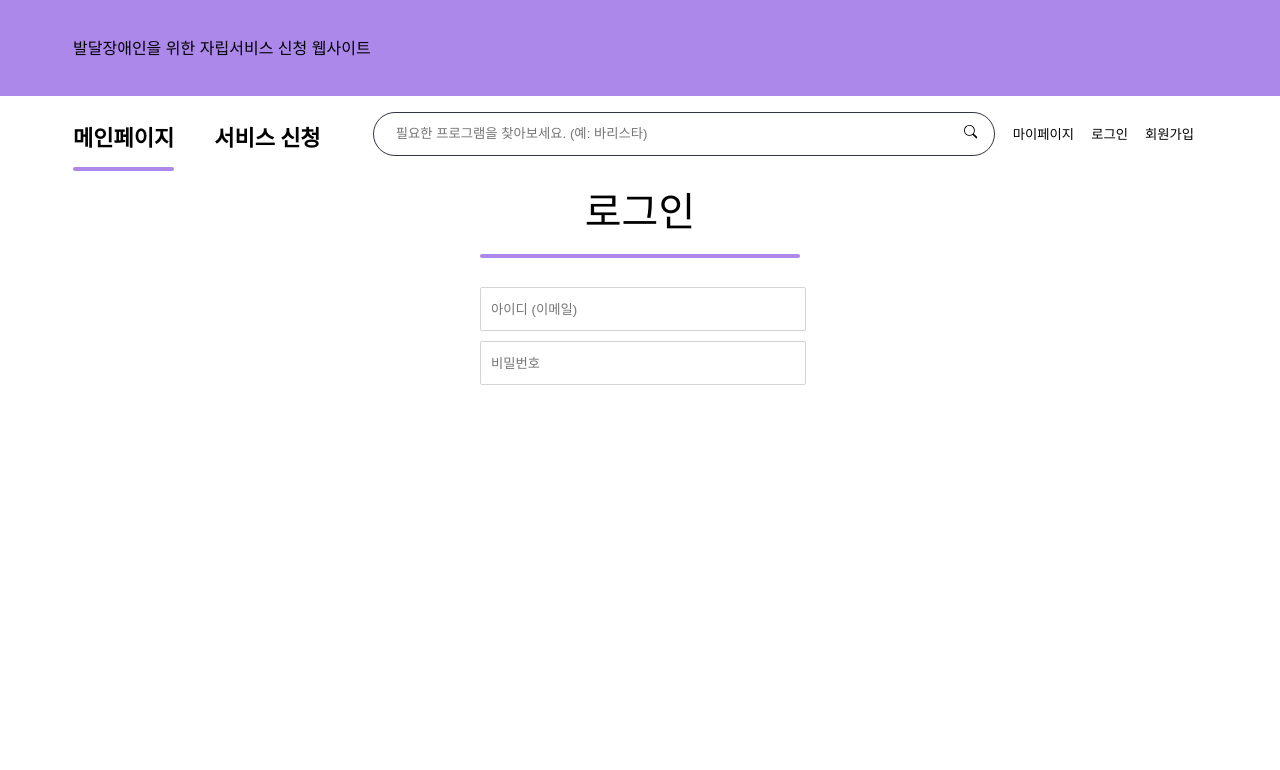
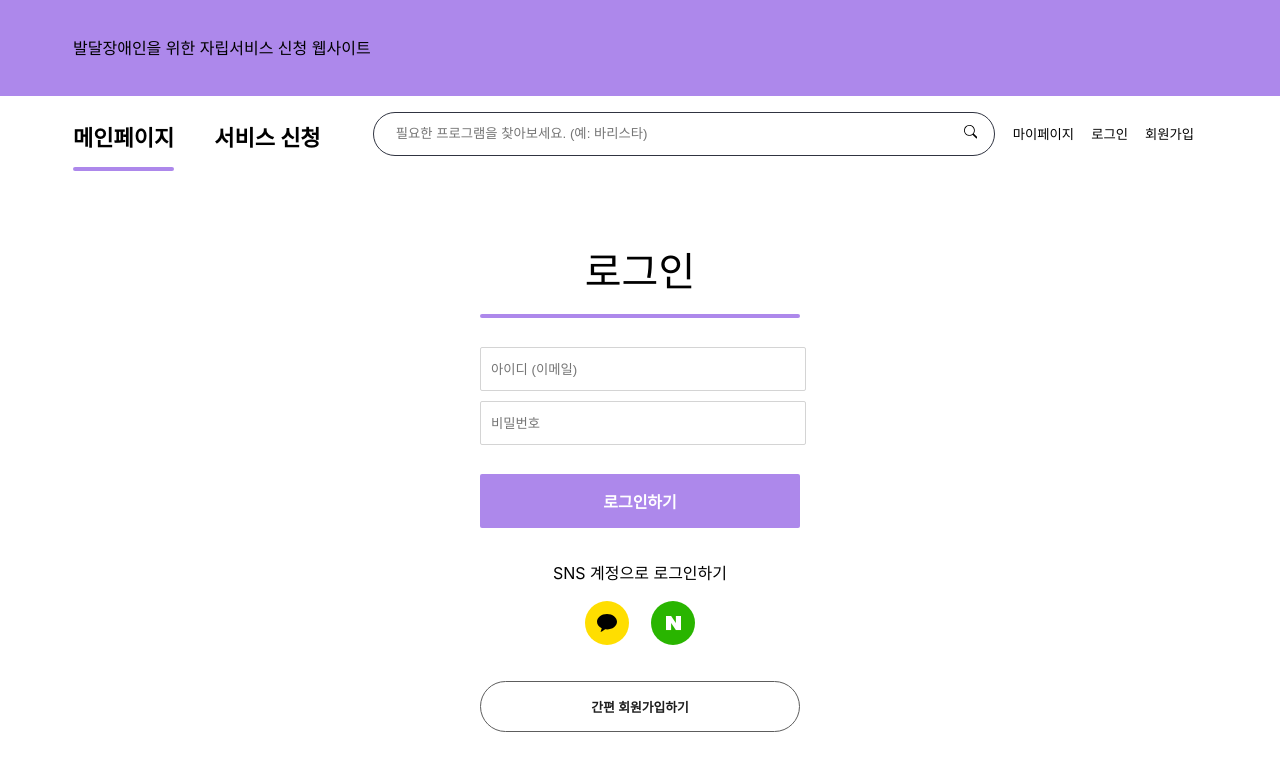
Before and after one commit to Likelion-at-SMWU-11th/LoveBridge-Client, a React (Create React App) app: page / in a window 1280 px wide. Shown: the top 770 px of the page. Built offline with nearby package versions, Linux system fonts and the light colour scheme.

Commit message:
button 생성

```diff
--- a/src/component/page/LoginPage.jsx
+++ b/src/component/page/LoginPage.jsx
@@ -1,14 +1,18 @@
 import React, {useState} from 'react';
 import styled from 'styled-components';
 import Input from '../ui/Input';
+import Button from '../ui/Button';
+import KakaoBtn from '../img/kakao-login.svg';
+import NaverBtn from '../img/naver-login.svg';
 
 const Wrapper = styled.div`
+    margin-top: 30vh;
 `
 const LoginContainer = styled.div`
     width: 25%;
     margin: auto;
 `
-const Txt = styled.div`
+const TitleTxt = styled.div`
     text-align: center;
     font-size: 2.5em;
 `
@@ -19,6 +23,47 @@ const Line = styled.hr`
     margin-top: 2vh;
     border-radius: 50px;
     margin-bottom: 3vh;
+`
+const LoginBtnContainer = styled.div`
+    margin-top: 3vh;
+    >Button{
+        width: 100%;
+        justify-content: center;
+    }
+`
+const SNSContainer = styled.div`
+    margin-top: 4vh;
+`
+const Txt = styled.div`
+    font-size: 1em;
+    font-style: normal;
+    font-weight: 400;
+    text-align: center;
+`
+const SNSBtnContainer = styled.div`
+    display: flex;
+    justify-content: center;
+    margin-top: 2vh;
+    margin-bottom: 2vh;
+`
+const SNSButton = styled.button`
+    text-align: center;
+    margin: 0px 5px 0px 5px;
+    background: #fff;
+    border: 0px;
+    cursor: pointer;
+`
+const SignupBtnContainer = styled.div`
+    margin-top: 4vh;
+    >Button{
+        width: 100%;
+        background: #fff;
+        border: 1px solid #5D5D5D;
+        color: #1D1D1D;
+        border-radius: 28px;
+        font-weight: 600;
+        font-size: 0.8em;
+    }
 `
 
 function LoginPage() {
@@ -38,12 +83,23 @@ function LoginPage() {
     <Wrapper>
         <form>
             <LoginContainer>
-                <Txt>로그인</Txt>
+                <TitleTxt>로그인</TitleTxt>
                 <Line/>
                 <Input
                     type="text" name="id" value={username} onChange={onChangeUsername} placeholder="아이디 (이메일)"/>
                 <Input
                     type="text" name="password" value={password} onChange={onChangePassword} placeholder="비밀번호"/>
+                <LoginBtnContainer><Button title="로그인하기"/></LoginBtnContainer>
+                <SNSContainer>
+                    <Txt>SNS 계정으로 로그인하기</Txt>
+                    <SNSBtnContainer>
+                        <SNSButton><img src={KakaoBtn} alt="카카오" /></SNSButton>
+                        <SNSButton><img src={NaverBtn} alt="카카오" /></SNSButton>
+                    </SNSBtnContainer>
+                </SNSContainer>
+                <SignupBtnContainer>
+                    <Button title="간편 회원가입하기"/>
+                </SignupBtnContainer>
             </LoginContainer>
         </form>
     </Wrapper>
--- /dev/null
+++ b/src/component/ui/Button.jsx
@@ -0,0 +1,24 @@
+import React from 'react'
+import styled from 'styled-components';
+
+const StyleButton = styled.button`
+    font-size: 1em;
+    font-weight: 700;
+    border: 0px;
+    cursor: pointer;
+    border-radius: 2px;
+    background: #AD88EB;
+    padding: 15px;
+    color: #fff;
+`
+
+function Button(props) {
+    const { title, onClick } = props;
+  return (
+    <StyleButton onClick={onClick}>
+            { title || "버튼"}
+        </StyleButton>
+  )
+}
+
+export default Button
```
Also changed, not shown: src/component/img/kakao-login.svg (added), src/component/img/naver-login.svg (added).
